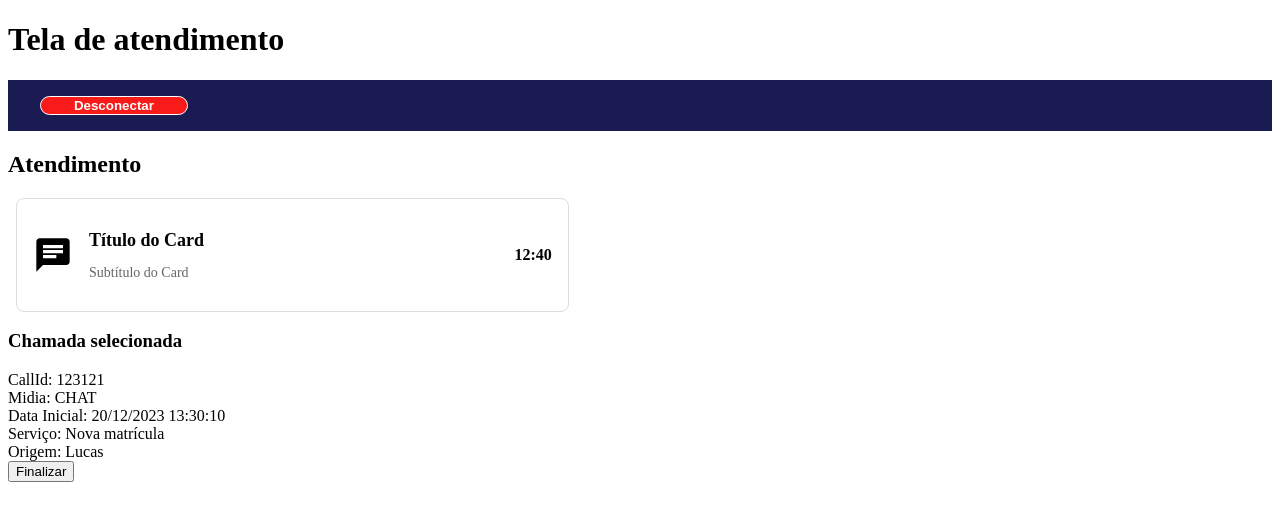
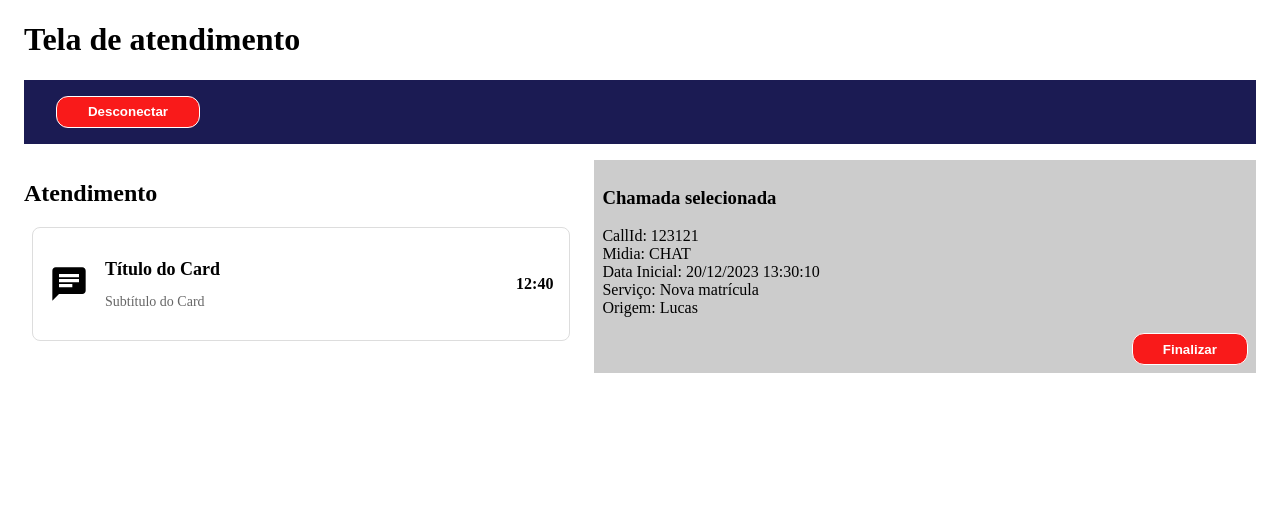
Before and after one commit to WagnerTerry/Chat-App, a React (Vite) app: page /ServiceScreen in a window 1280 px wide. Shown: the top 520 px of the page. Built offline with nearby package versions, Linux system fonts and the light colour scheme; the HTML template or start-up script is replaced by a standard one.

Commit message:
style: estilizando informações da chamada

```diff
--- a/src/views/ServiceScreen/style.scss
+++ b/src/views/ServiceScreen/style.scss
@@ -1,10 +1,14 @@
 #service {
+
+    padding: 0 16px;
 
     header {
         background: #1b1b53;
         display: flex;
         align-items: center;
         padding: 16px;
+        margin-bottom: 16px;
+
 
         strong {
             color: #FFF;
@@ -19,12 +23,40 @@
             border: 1px solid #FFF;
             border-radius: 12px;
             width: 12%;
+            height: 32px;
+            cursor: pointer;
         }
     }
 
     main {
+        display: flex;
+
         .chat-list {
             width: 45%;
+            margin-right: 16px;
+        }
+
+        .chat-information {
+            background-color: #ccc;
+            flex: 1;
+            padding: 8px
+        }
+
+        .end-chat {
+            margin-top: 16px;
+            text-align: end;
+
+            button {
+                background-color: #f91a1a;
+                color: #FFF;
+                font-weight: bold;
+                border: 1px solid #FFF;
+                border-radius: 12px;
+                width: 18%;
+                height: 32px;
+                cursor: pointer;
+
+            }
         }
     }
 
```
